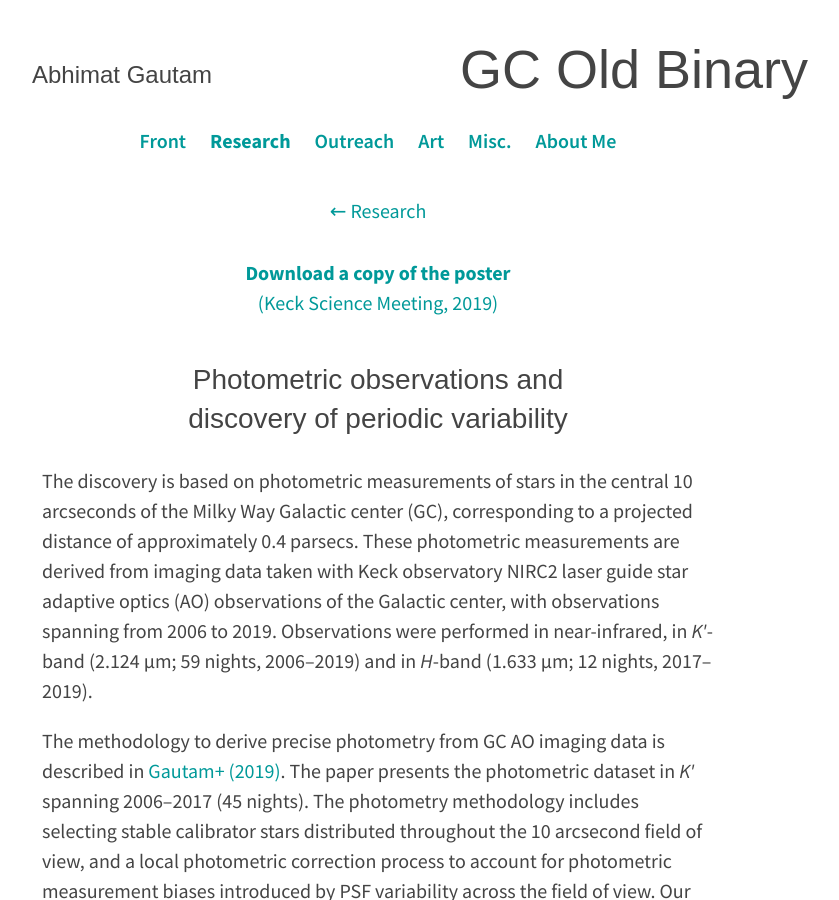
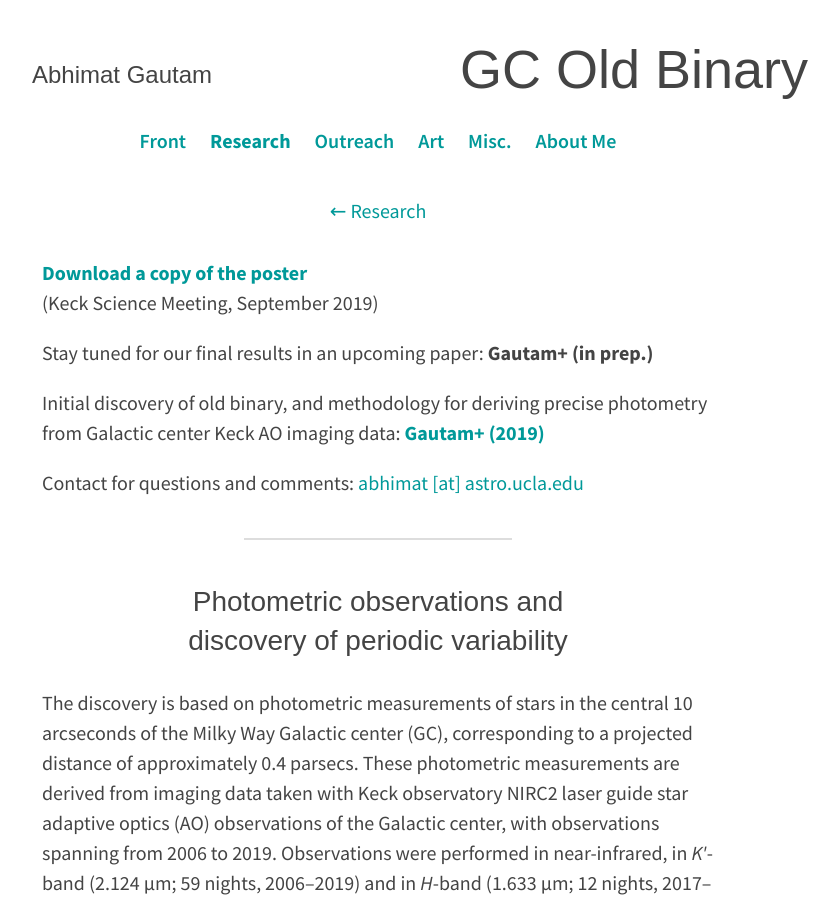
Before and after one commit to abhimat/abhimat.github.io, a Jekyll site: the page built from research/2019-09-old-binary/index.md, in a window 1280 px wide and 900 px high. Shown: the whole window, without its empty margins (262-1101 px from the left). Built offline with Jekyll 4.4.1, drawn with Linux system fonts in a browser that asks for light colours.

Commit message:
Updated poster details page text

```diff
--- a/research/2019-09-old-binary/index.md
+++ b/research/2019-09-old-binary/index.md
@@ -5,7 +5,15 @@ title: GC Old Binary
 parent: Research
 ---
 
-<center><p><a href="./Poster_Print.pdf"><b>Download a copy of the poster</b><br>(Keck Science Meeting, 2019)</a></p></center>
+**[Download a copy of the poster](./Poster_Print.pdf)**<br>(Keck Science Meeting, September 2019)
+
+Stay tuned for our final results in an upcoming paper: **Gautam+ (in prep.)**
+
+Initial discovery of old binary, and methodology for deriving precise photometry from Galactic center Keck AO imaging data: **[Gautam+ (2019)](https://ui.adsabs.harvard.edu/abs/2019ApJ...871..103G/abstract)**
+
+Contact for questions and comments: [abhimat [at] astro.ucla.edu](mailto:abhimat@astro.ucla.edu)
+
+---
 
 ## Photometric observations and<br>discovery of periodic variability
 
```
